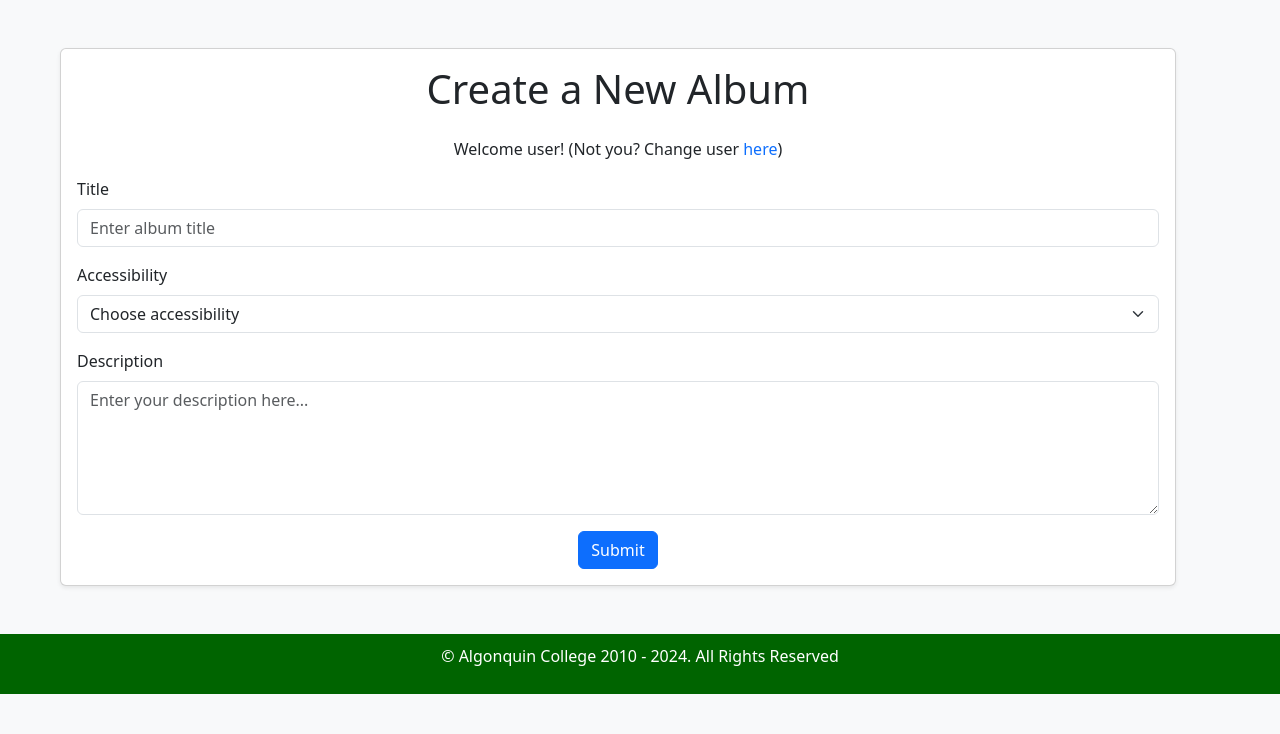
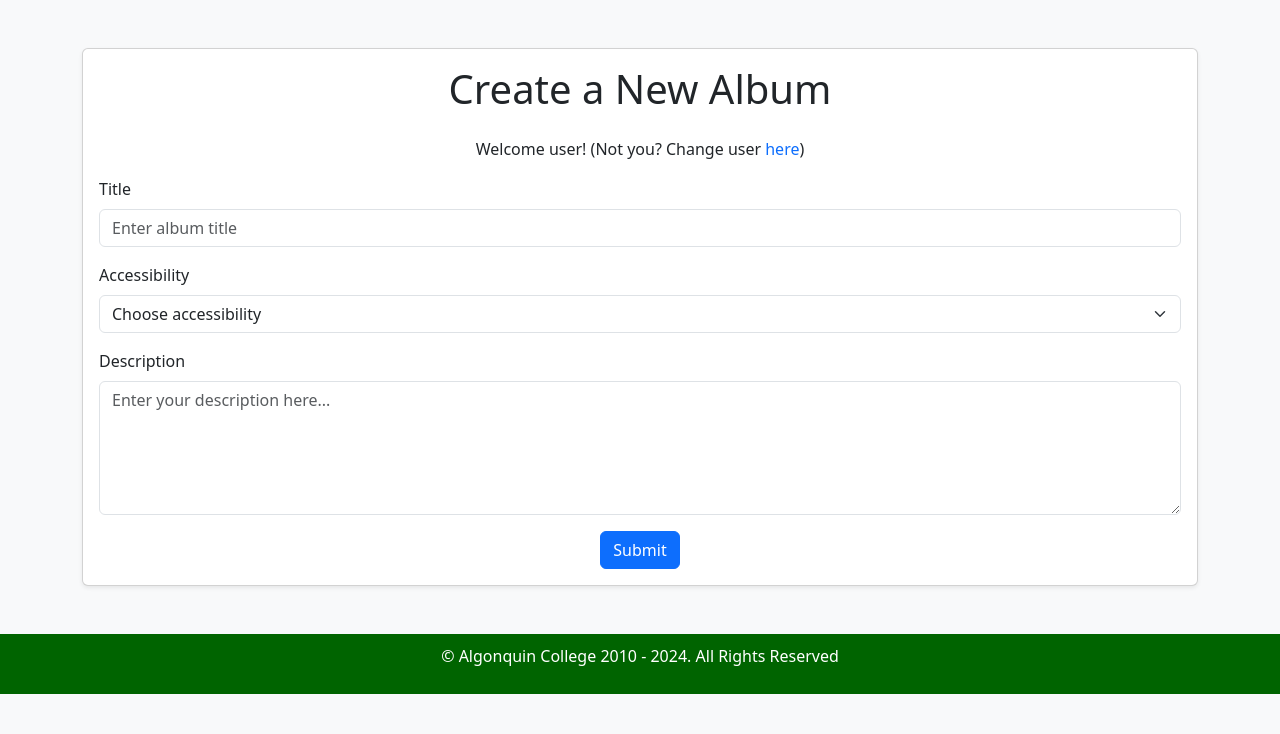
Before and after one commit to lope0216/algonquin-media, a PHP site: page /pages/addAlbum.php in a window 1280 px wide. Shown: the part 66-800 px from the top of the page. Run offline with PHP 8.4, Linux system fonts and the light colour scheme; data comes from the database, SQL or seed files in the repository.

Commit message:
style: adjust margins in addAlbum.php

```diff
--- a/pages/addAlbum.php
+++ b/pages/addAlbum.php
@@ -32,7 +32,7 @@ if ($_SERVER['REQUEST_METHOD'] === 'POST') {
 <body class="bg-light">
     <?php include("../common/header.php"); ?>
 
-    <div class="container m-5">
+    <div class="container mt-5 mb-5">
         <div class="card shadow-sm">
             <div class="card-body">
                 <h1 class="card-title text-center mb-4">Create a New Album</h1>
```
